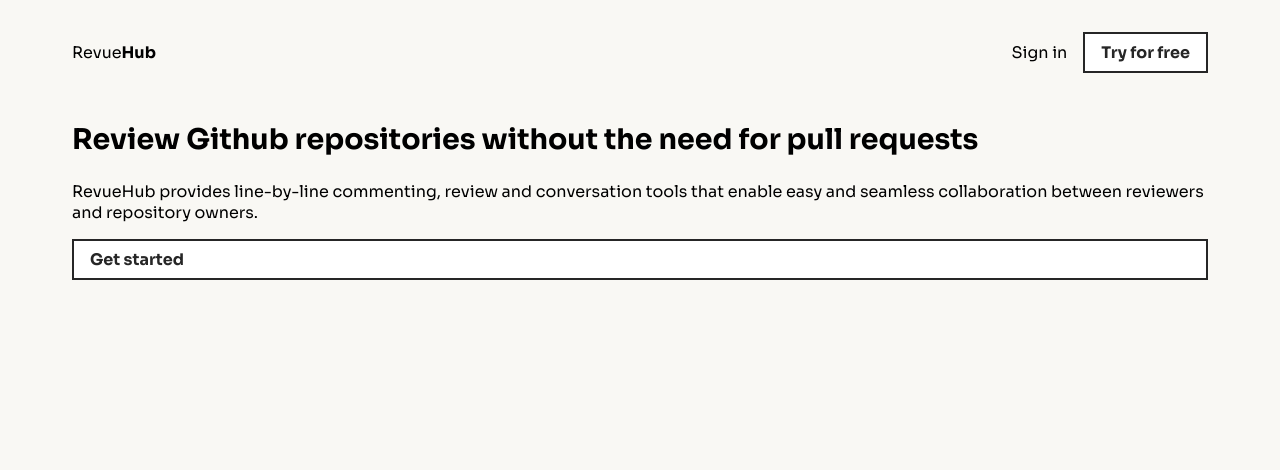
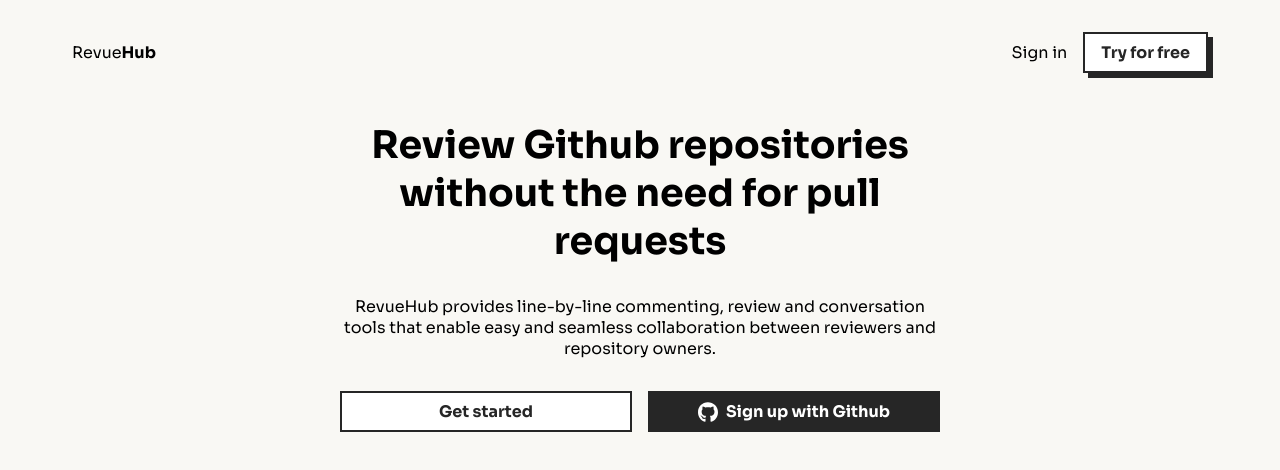
Before and after one commit to thechinedu/revuehub, a Next.js app: page / in a window 1280 px wide. Shown: the top 470 px of the page. Built offline with nearby package versions, Linux system fonts and the light colour scheme.

Commit message:
Complete basic landing page design (#13)

```diff
--- a/components/Home/Home.module.css
+++ b/components/Home/Home.module.css
@@ -35,6 +35,10 @@
   font-weight: 700;
 }
 
+.tryFree {
+  box-shadow: 5px 5px 0 var(--black);
+}
+
 /*************************************************************************
   Main
 *************************************************************************/
@@ -43,10 +47,76 @@
   margin-top: var(--spacer-6);
 }
 
+.hero {
+  @media (min-width: 768px) {
+    margin: 0 auto;
+    text-align: center;
+    width: 600px;
+  }
+}
+
 .hero h1 {
   font-size: var(--large);
+
+  @media (min-width: 768px) {
+    font-size: var(--larger);
+  }
 }
 
 .hero p {
   margin-top: var(--spacer-2);
 }
+
+.newAccountFlows {
+  margin-top: var(--spacer-4);
+
+  @media (min-width: 768px) {
+    align-items: center;
+    display: flex;
+    justify-content: center;
+  }
+}
+
+.newAccountFlows > * {
+  flex: 1;
+  transition-duration: 0.4s;
+}
+
+.newAccountFlows > *:hover {
+  box-shadow: 5px 5px 0 var(--black);
+}
+
+.heroCta {
+  display: block;
+  text-align: center;
+}
+
+.oauthBtn {
+  align-items: center;
+  background-color: var(--black);
+  color: var(--white);
+  display: flex;
+  justify-content: center;
+  margin-top: var(--spacer-2);
+
+  @media (min-width: 768px) {
+    margin-top: 0;
+    margin-left: var(--spacer-2);
+  }
+
+  &:hover {
+    background-color: var(--powder);
+    color: var(--black);
+
+    > .githubIcon {
+      fill: var(--black);
+    }
+  }
+}
+
+.githubIcon {
+  fill: var(--white);
+  width: 20px;
+  margin-right: var(--spacer-1);
+  transition-duration: 0.4s;
+}
--- a/components/Home/Home.tsx
+++ b/components/Home/Home.tsx
@@ -1,7 +1,11 @@
 import styles from "./Home.module.css";
 
+import { GithubIcon } from "@/components/Icons";
+
 import { cn } from "@/utils";
+
 import Head from "next/head";
+import Image from "next/image";
 import Link from "next/link";
 
 import type { NextPage } from "next";
@@ -28,7 +32,9 @@
           </Link>
 
           <Link href="/sign-up">
-            <a className={cn(styles, { btn: true, signUp: true })}>
+            <a
+              className={cn(styles, { btn: true, signUp: true, tryFree: true })}
+            >
               Try for free
             </a>
           </Link>
@@ -44,9 +50,31 @@
             and repository owners.
           </p>
 
-          <div className={cn(styles, { btn: true, signUp: true })}>
+          <div className={styles.newAccountFlows}>
             <Link href="/sign-up">
-              <a>Get started</a>
+              <a
+                className={cn(styles, {
+                  btn: true,
+                  signUp: true,
+                  heroCta: true,
+                })}
+              >
+                Get started
+              </a>
+            </Link>
+
+            <Link href="/sign-up">
+              <a
+                className={cn(styles, {
+                  btn: true,
+                  signUp: true,
+                  heroCta: true,
+                  oauthBtn: true,
+                })}
+              >
+                <GithubIcon className={styles.githubIcon} />
+                Sign up with Github
+              </a>
             </Link>
           </div>
         </section>
--- /dev/null
+++ b/components/Icons/Github.tsx
@@ -0,0 +1,15 @@
+import { SVGProps } from "react";
+
+export const Github = ({
+  className,
+  ...props
+}: SVGProps<SVGSVGElement>): JSX.Element => (
+  <svg
+    xmlns="http://www.w3.org/2000/svg"
+    viewBox="0 0 496 512"
+    className={className}
+    {...props}
+  >
+    <path d="M165.9 397.4c0 2-2.3 3.6-5.2 3.6-3.3.3-5.6-1.3-5.6-3.6 0-2 2.3-3.6 5.2-3.6 3-.3 5.6 1.3 5.6 3.6zm-31.1-4.5c-.7 2 1.3 4.3 4.3 4.9 2.6 1 5.6 0 6.2-2s-1.3-4.3-4.3-5.2c-2.6-.7-5.5.3-6.2 2.3zm44.2-1.7c-2.9.7-4.9 2.6-4.6 4.9.3 2 2.9 3.3 5.9 2.6 2.9-.7 4.9-2.6 4.6-4.6-.3-1.9-3-3.2-5.9-2.9zM244.8 8C106.1 8 0 113.3 0 252c0 110.9 69.8 205.8 169.5 239.2 12.8 2.3 17.3-5.6 17.3-12.1 0-6.2-.3-40.4-.3-61.4 0 0-70 15-84.7-29.8 0 0-11.4-29.1-27.8-36.6 0 0-22.9-15.7 1.6-15.4 0 0 24.9 2 38.6 25.8 21.9 38.6 58.6 27.5 72.9 20.9 2.3-16 8.8-27.1 16-33.7-55.9-6.2-112.3-14.3-112.3-110.5 0-27.5 7.6-41.3 23.6-58.9-2.6-6.5-11.1-33.3 2.6-67.9 20.9-6.5 69 27 69 27 20-5.6 41.5-8.5 62.8-8.5s42.8 2.9 62.8 8.5c0 0 48.1-33.6 69-27 13.7 34.7 5.2 61.4 2.6 67.9 16 17.7 25.8 31.5 25.8 58.9 0 96.5-58.9 104.2-114.8 110.5 9.2 7.9 17 22.9 17 46.4 0 33.7-.3 75.4-.3 83.6 0 6.5 4.6 14.4 17.3 12.1C428.2 457.8 496 362.9 496 252 496 113.3 383.5 8 244.8 8zM97.2 352.9c-1.3 1-1 3.3.7 5.2 1.6 1.6 3.9 2.3 5.2 1 1.3-1 1-3.3-.7-5.2-1.6-1.6-3.9-2.3-5.2-1zm-10.8-8.1c-.7 1.3.3 2.9 2.3 3.9 1.6 1 3.6.7 4.3-.7.7-1.3-.3-2.9-2.3-3.9-2-.6-3.6-.3-4.3.7zm32.4 35.6c-1.6 1.3-1 4.3 1.3 6.2 2.3 2.3 5.2 2.6 6.5 1 1.3-1.3.7-4.3-1.3-6.2-2.2-2.3-5.2-2.6-6.5-1zm-11.4-14.7c-1.6 1-1.6 3.6 0 5.9 1.6 2.3 4.3 3.3 5.6 2.3 1.6-1.3 1.6-3.9 0-6.2-1.4-2.3-4-3.3-5.6-2z" />
+  </svg>
+);
--- /dev/null
+++ b/components/Icons/index.tsx
@@ -0,0 +1 @@
+export { Github as GithubIcon } from "./Github";
--- a/package.json
+++ b/package.json
@@ -20,6 +20,9 @@
     "@types/react-dom": "18.0.6",
     "eslint": "8.19.0",
     "eslint-config-next": "12.2.0",
+    "postcss-flexbugs-fixes": "^5.0.2",
+    "postcss-nested": "^5.0.6",
+    "postcss-preset-env": "^7.7.2",
     "typescript": "4.7.4"
   }
 }
--- /dev/null
+++ b/postcss.config.js
@@ -0,0 +1,18 @@
+module.exports = {
+  plugins: [
+    "postcss-flexbugs-fixes",
+    [
+      "postcss-preset-env",
+      {
+        autoprefixer: {
+          flexbox: "no-2009",
+        },
+        stage: 3,
+        features: {
+          "custom-properties": false,
+        },
+      },
+    ],
+    "postcss-nested",
+  ],
+};
```
Also changed, not shown: 1 other file (tests, documents, lock files or other folders).
